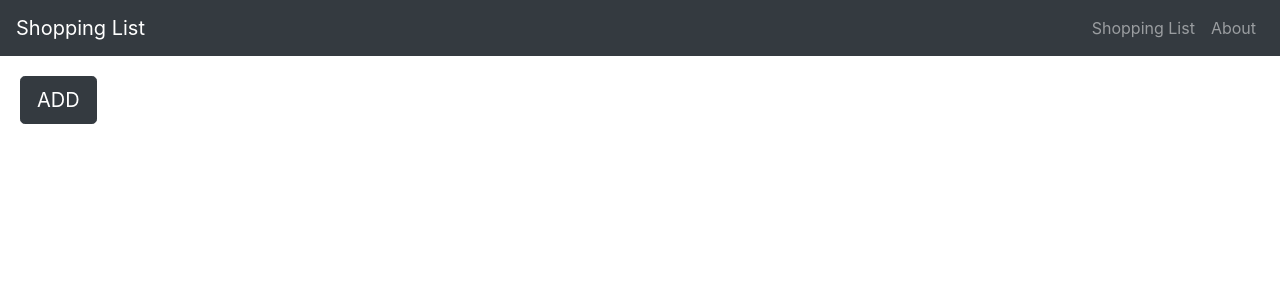
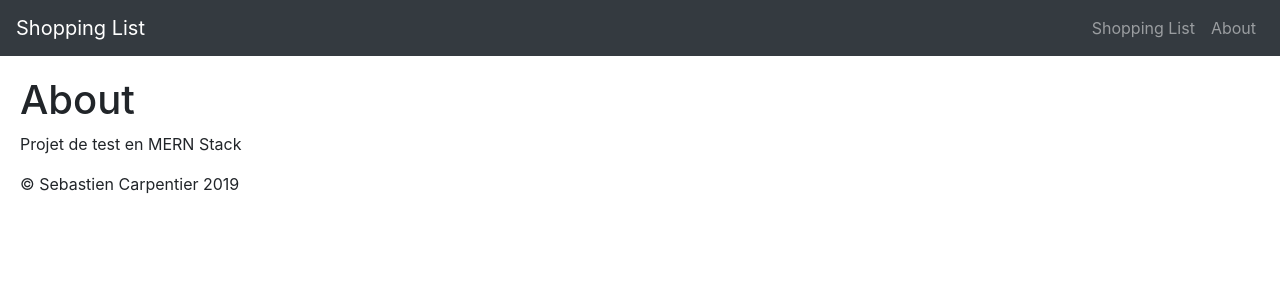
Before and after one commit to Seb6277/shopping_list, a React (Create React App) app in the folder client/: page /about in a window 1280 px wide. Shown: the top 300 px of the page. Built offline with nearby package versions, Linux system fonts and the light colour scheme.

Commit message:
Finished router feature

```diff
--- a/client/package.json
+++ b/client/package.json
@@ -6,7 +6,7 @@
     "bootstrap": "^4.3.1",
     "react": "^16.8.6",
     "react-dom": "^16.8.6",
-    "react-router": "^5.0.0",
+    "react-router-dom": "^5.0.0",
     "react-scripts": "3.0.1",
     "reactstrap": "^8.0.0"
   },
--- a/client/src/App.js
+++ b/client/src/App.js
@@ -1,13 +1,31 @@
 import React from 'react';
 import './App.css';
 import ItemList from './components/ItemList'
+import About from './components/About'
 import NavigationBar from './components/NavigationBar'
+import {BrowserRouter as Router, Switch, Route} from 'react-router-dom'
 
 function App() {
+    const routes = [
+        {
+            path: "/",
+            component: ItemList
+        },
+        {
+            path: "/about",
+            component: About
+        }
+    ];
+
     return (
         <div className="App">
             <NavigationBar/>
-            <ItemList />
+            <Router>
+                <Switch>
+                    <Route exact path='/' component={ItemList} />
+                    <Route path='/about' render={props => <About {...props} />}/>
+                </Switch>
+            </Router>
         </div>
     );
 }
--- /dev/null
+++ b/client/src/components/About.js
@@ -0,0 +1,15 @@
+import React from 'react'
+
+class About extends React.Component {
+    render() {
+        return(
+            <div className="app_wrapper">
+                <h1>About</h1>
+                <p>Projet de test en MERN Stack</p>
+                <p>© Sebastien Carpentier 2019</p>
+            </div>
+        )
+    }
+}
+
+export default About
--- a/client/src/components/NavigationBar.js
+++ b/client/src/components/NavigationBar.js
@@ -12,7 +12,7 @@ class NavigationBar extends React.Component {
                         <NavLink href="/">Shopping List</NavLink>
                     </NavItem>
                     <NavItem>
-                        <NavLink href="#">About</NavLink>
+                        <NavLink href="/about">About</NavLink>
                     </NavItem>
                 </Nav>
             </Navbar>
```
Also changed, not shown: 1 other file (tests, documents, lock files or other folders).
